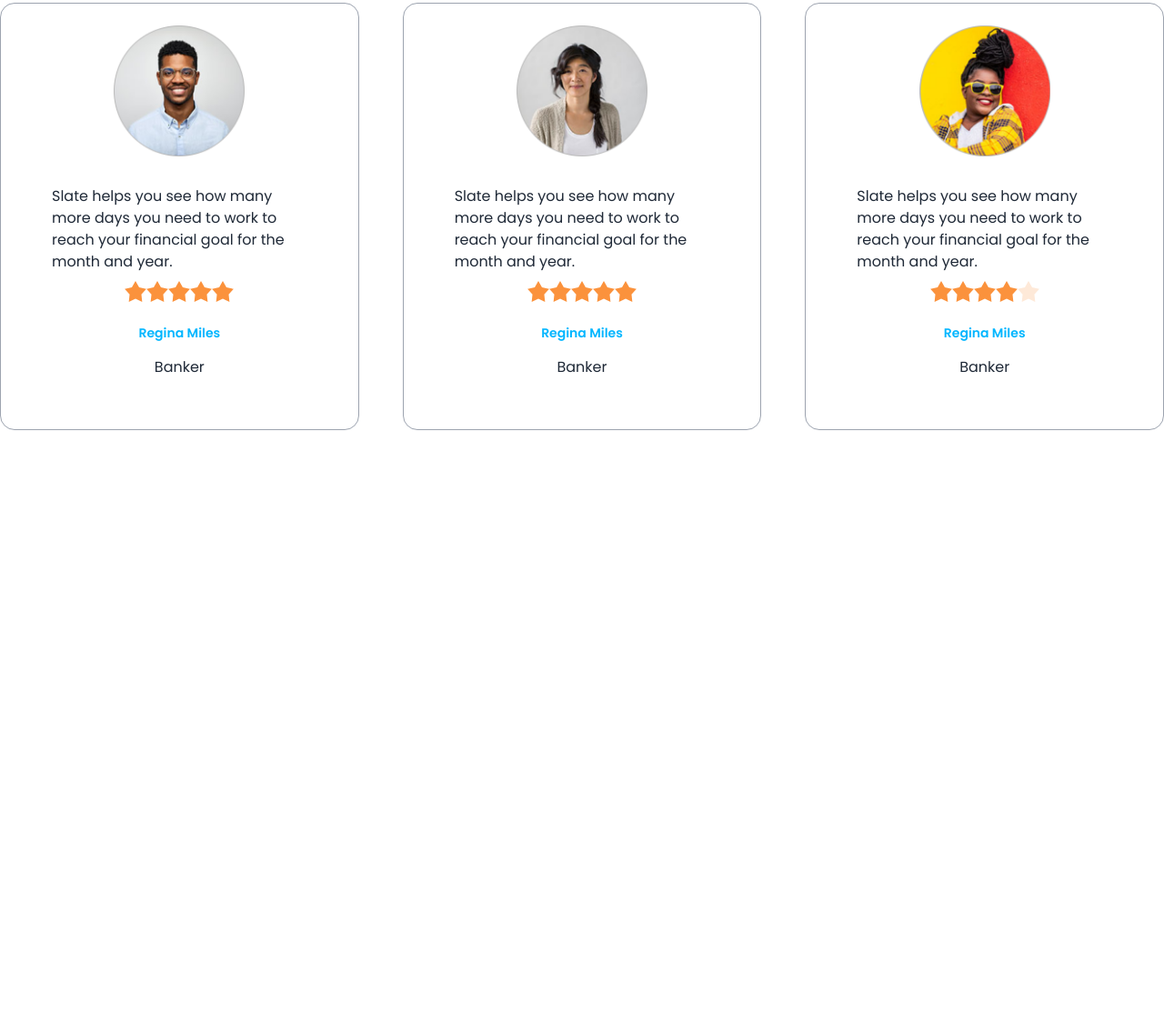
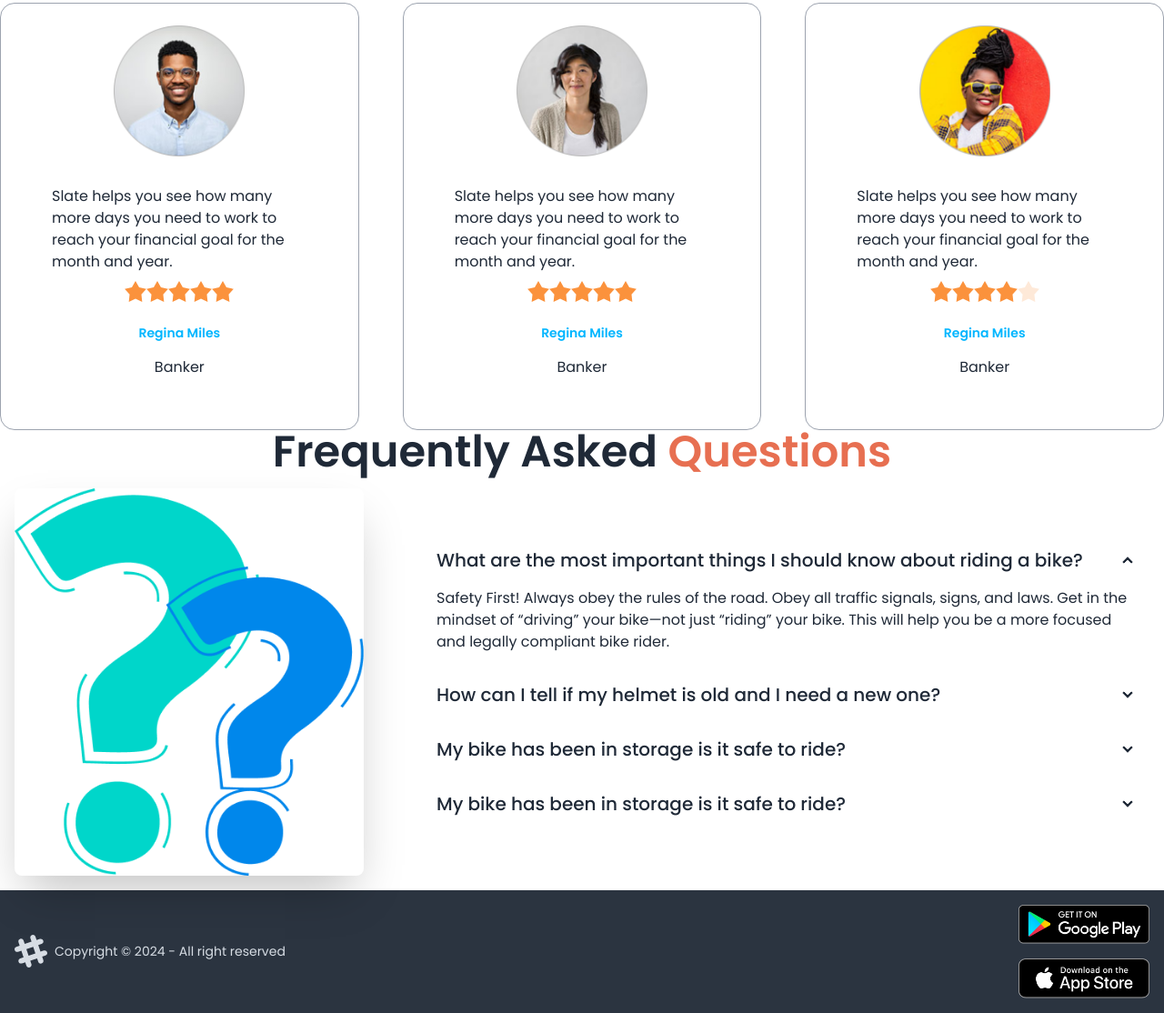
Before and after one commit to saifullah199/desi-biker-daisyui, a plain HTML site: page index.html in a window 1280 px wide. Shown: the part 1455-2569 px from the top of the page at 91% size. Before the commit the page ends 1928 px from the top, so only its background shows below. Drawn offline with nearby package versions, Linux system fonts and the light colour scheme.

Commit message:
footer section added

```diff
--- a/index.html
+++ b/index.html
@@ -208,7 +208,7 @@
           </section>
           <!-- happy clients  -->
           <section class="my-24">
-            <h3 class="text-5xl font-semibold text-center"> Happy Clients Says</h3>
+            <h3 class="text-5xl font-semibold text-center"> Happy <span class="text-bike-primary">Clients Says</span></h3>
           </section>
             <div class="grid gap-12 grid-cols-1 md:grid-cols-2 lg:grid-cols-3">
               <!-- first review -->
@@ -272,9 +272,69 @@
       </div>
 </div>
             </div>
+            <!-- FAQ Section -->
+            <section>
+              <h3 class="text-5xl font-semibold text-center"> Frequently Asked  <span class="text-bike-primary">Questions</span></h3>
+
+              <div class="hero ">
+                <div class="hero-content gap-16 flex-col lg:flex-row">
+                  <img src="./images/others/faq.png" class="max-w-sm rounded-lg shadow-2xl" />
+                  <div>
+                    <div class="collapse collapse-arrow ">
+                      <input type="radio" name="my-accordion-2" checked="checked" />
+                      <div class="collapse-title text-xl font-medium">
+                        What are the most important things I should know about riding a bike?
+                      </div>
+                      <div class="collapse-content">
+                        <p>Safety First! Always obey the rules of the road. Obey all traffic signals, signs, and laws. Get in the mindset of “driving” your bike—not just “riding” your bike. This will help you be a more focused and legally compliant bike rider.</p>
+                      </div>
+                    </div>
+                    <div class="collapse collapse-arrow ">
+                      <input type="radio" name="my-accordion-2" />
+                      <div class="collapse-title text-xl font-medium">
+                        How can I tell if my helmet is old and I need a new one?
+                      </div>
+                      <div class="collapse-content">
+                        <p>Safety First! Always obey the rules of the road. Obey all traffic signals, signs, and laws. Get in the mindset of “driving” your bike—not just “riding” your bike. This will help you be a more focused and legally compliant bike rider.</p>
+                      </div>
+                    </div>
+                    <div class="collapse collapse-arrow ">
+                      <input type="radio" name="my-accordion-2" />
+                      <div class="collapse-title text-xl font-medium">
+                        My bike has been in storage is it safe to ride?
+                      </div>
+                      <div class="collapse-content">
+                        <p>Safety First! Always obey the rules of the road. Obey all traffic signals, signs, and laws. Get in the mindset of “driving” your bike—not just “riding” your bike. This will help you be a more focused and legally compliant bike rider.</p>
+                      </div>
+                    </div>
+                    <div class="collapse collapse-arrow ">
+                      <input type="radio" name="my-accordion-2" />
+                      <div class="collapse-title text-xl font-medium">
+                        My bike has been in storage is it safe to ride?
+                      </div>
+                      <div class="collapse-content">
+                        <p>Safety First! Always obey the rules of the road. Obey all traffic signals, signs, and laws. Get in the mindset of “driving” your bike—not just “riding” your bike. This will help you be a more focused and legally compliant bike rider.</p>
+                      </div>
+                    </div>
+                  </div>
+                </div>
+              </div>
+            </section>
+
         </main>
-        <footer>
 
-        </footer>
+          <footer class="footer items-center p-4 bg-neutral text-neutral-content">
+            <aside class="items-center grid-flow-col">
+              <svg width="36" height="36" viewBox="0 0 24 24" xmlns="http://www.w3.org/2000/svg" fill-rule="evenodd" clip-rule="evenodd" class="fill-current"><path d="M22.672 15.226l-2.432.811.841 2.515c.33 1.019-.209 2.127-1.23 2.456-1.15.325-2.148-.321-2.463-1.226l-.84-2.518-5.013 1.677.84 2.517c.391 1.203-.434 2.542-1.831 2.542-.88 0-1.601-.564-1.86-1.314l-.842-2.516-2.431.809c-1.135.328-2.145-.317-2.463-1.229-.329-1.018.211-2.127 1.231-2.456l2.432-.809-1.621-4.823-2.432.808c-1.355.384-2.558-.59-2.558-1.839 0-.817.509-1.582 1.327-1.846l2.433-.809-.842-2.515c-.33-1.02.211-2.129 1.232-2.458 1.02-.329 2.13.209 2.461 1.229l.842 2.515 5.011-1.677-.839-2.517c-.403-1.238.484-2.553 1.843-2.553.819 0 1.585.509 1.85 1.326l.841 2.517 2.431-.81c1.02-.33 2.131.211 2.461 1.229.332 1.018-.21 2.126-1.23 2.456l-2.433.809 1.622 4.823 2.433-.809c1.242-.401 2.557.484 2.557 1.838 0 .819-.51 1.583-1.328 1.847m-8.992-6.428l-5.01 1.675 1.619 4.828 5.011-1.674-1.62-4.829z"></path></svg>
+              <p>Copyright © 2024 - All right reserved</p>
+            </aside>
+            <nav class="grid grid-cols-1 gap-4 md:place-self-center md:justify-self-end">
+              <a><img class="w-36" src="./images/others/android.png" alt="">
+                    </a>
+              <a> <img class="w-36" src="./images/others/ios.png" alt=""></a>
+
+            </nav>
+          </footer>
+
 </body>
 </html>
```
